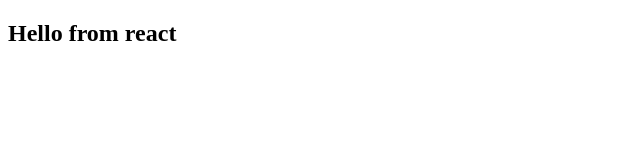
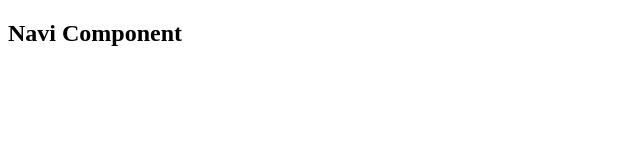
Before and after one commit to IbrahimSerhat/react-example, a React (Create React App) app: page / in a window 1280 px wide. Shown: the top 160 px of the page, without its empty margins (0-640 px from the left). Built offline with nearby package versions, Linux system fonts and the light colour scheme.

Commit message:
Created first example component named Navi and used

```diff
--- a/src/App.js
+++ b/src/App.js
@@ -1,9 +1,10 @@
 import React from 'react';
+import Navi from './Navi';
 
 function App() {
   return (
     <div className="App">
-      <h2>Hello from react</h2>
+      <Navi/>
     </div>
   );
 }
--- /dev/null
+++ b/src/Navi.js
@@ -0,0 +1,11 @@
+import React, { Component } from 'react'
+
+export default class Navi extends Component {
+    render() {
+        return (
+            <div>
+                <h2>Navi Component</h2>
+            </div>
+        )
+    }
+}
```
